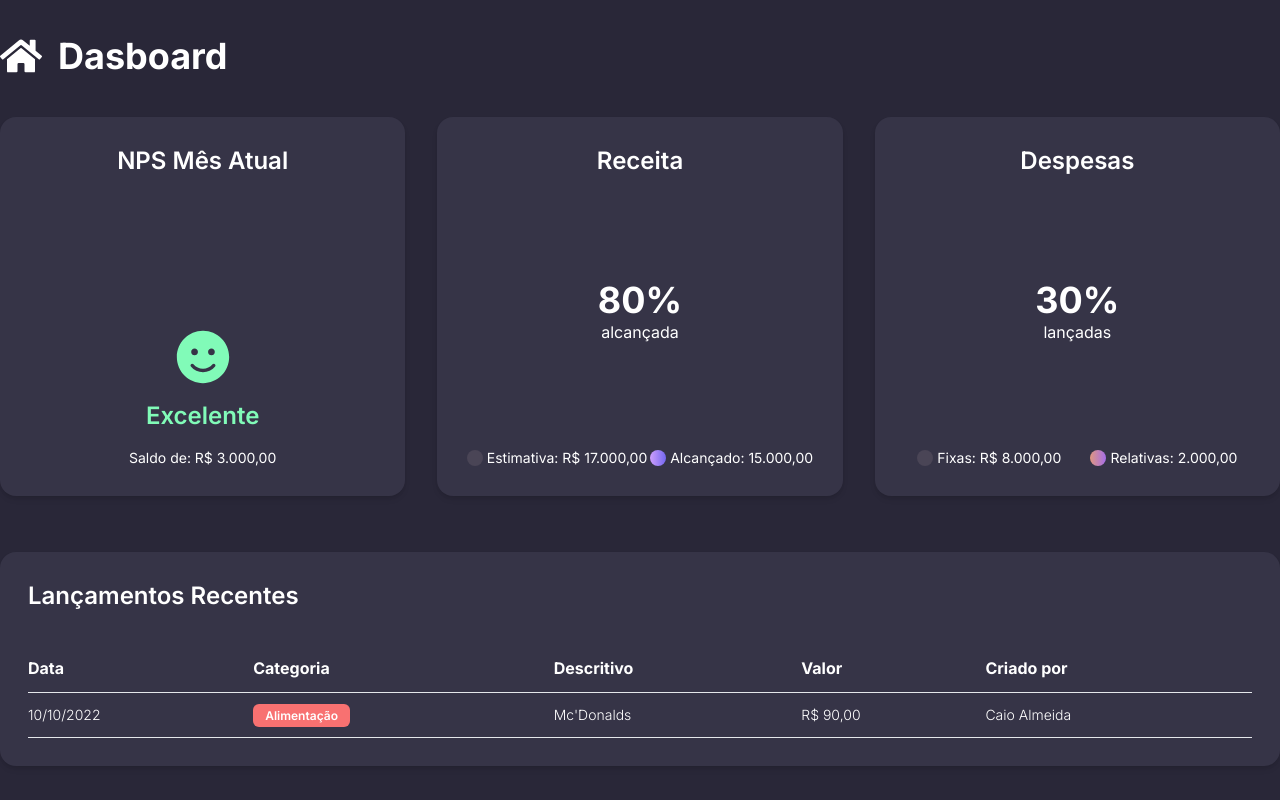
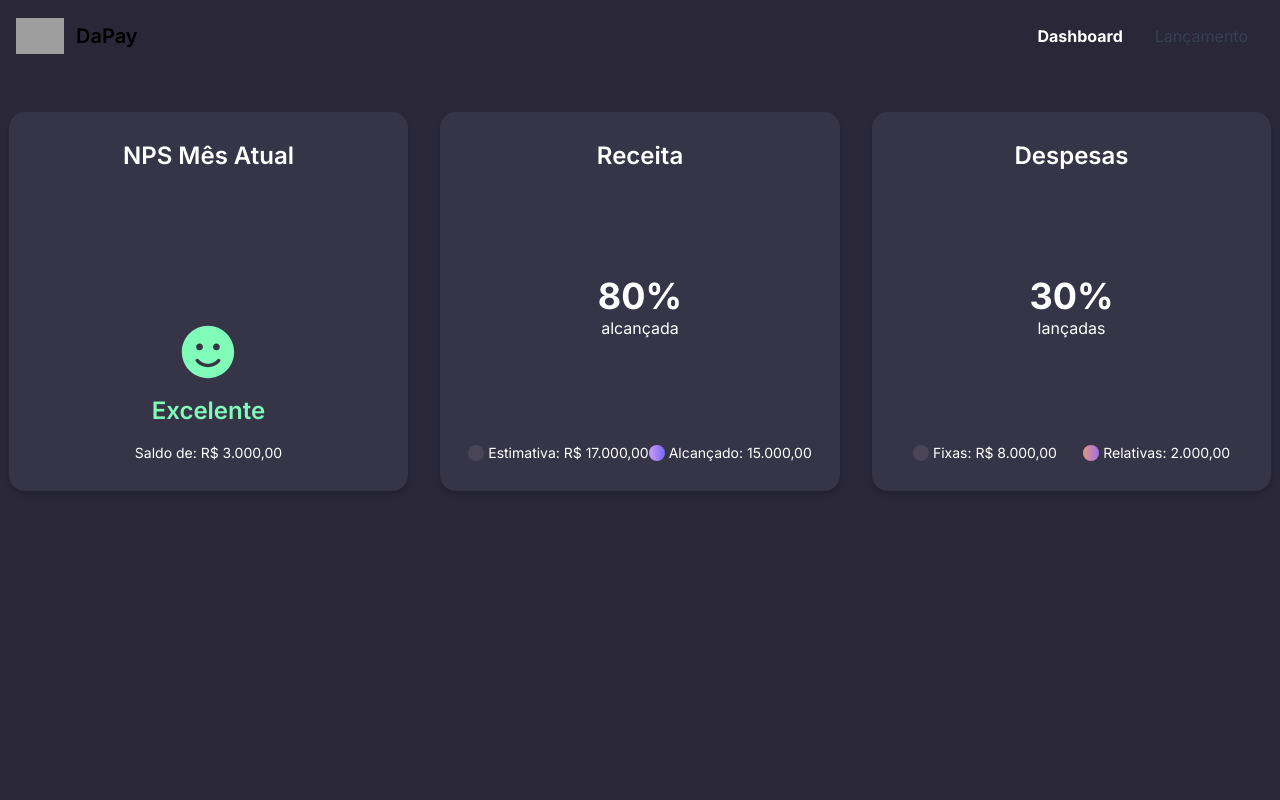
Before and after one commit to caioorg/da-pay-web, a React (Vite) app: page / in a window 1280 px wide. Built offline with nearby package versions, Linux system fonts and the light colour scheme; grey boxes are pictures that could not be loaded.

Commit message:
fix: adding layout base

```diff
--- /dev/null
+++ b/src/common/components/BarsGraph/index.css
@@ -0,0 +1,10 @@
+.bars {
+    height: var(--bars);
+    animation: up 1.4s;
+}
+
+@keyframes up {
+    0% {
+        height: 0;
+    }
+}
--- /dev/null
+++ b/src/common/components/BarsGraph/index.tsx
@@ -0,0 +1,25 @@
+import React from 'react';
+import './index.css'
+
+type BarsGraphProps = {
+    indicators: { name: string, percent: string }[]
+}
+
+const BarsGraph: React.FC<BarsGraphProps> = ({ indicators }) => {
+    return (
+        <div className='flex gap-14 items-end'>
+            {indicators.map((indicator, index) => (
+                <div key={index} className='flex items-center flex-col gap-1' title={indicator.name}>
+                    <div className='w-4 rounded-full bg-gradient-to-r from-[#90F7EC] to-[#32CCBC] bars cursor-pointer' style={{ '--bars': indicator.percent } as React.CSSProperties} />
+                    <p className='text-sm font-medium'>{indicator.name}</p>
+                </div>
+            ))}
+
+            {!indicators?.length && (
+                <div>Ops!</div>
+            )}
+        </div>
+    )
+}
+
+export default BarsGraph;
--- a/src/common/components/CircleGraph/index.css
+++ b/src/common/components/CircleGraph/index.css
@@ -1,10 +1,11 @@
 .circle-graph {
-    --percent: 0
+    --circle: 0
 }
 
 .circle-graph circle {
     stroke-dasharray: 618;
     stroke-dashoffset: 618;
+    stroke-width: var(--stroke);
 }
 
 .circle-graph circle:nth-child(1) {
@@ -12,7 +13,7 @@
 }
 
 .circle-graph circle:nth-child(2) {
-    stroke-dashoffset: calc(618 - (618 * var(--percent)) / 100);
+    stroke-dashoffset: calc(618 - (618 * var(--circle)) / 100);
     stroke-linecap: round;
     animation: progress 1s ease-in-out backwards;
     animation-delay: 1s;
--- a/src/common/components/CircleGraph/index.tsx
+++ b/src/common/components/CircleGraph/index.tsx
@@ -15,10 +15,10 @@ type CircleGraphProps = {
 
 const CircleGraph: React.FC<CircleGraphProps> = ({ height, width, borderPixel, defaultColor, id, primaryColor, secondaryColor, percent, content }) => {
   return (
-    <div className='relative'>
-      <svg viewBox='0 0 232 232' className={`w-${width} h-${height} -rotate-90 circle-graph`} style={{ '--percent': percent } as React.CSSProperties}>
-          <circle r='98.5' cx='50%' cy='50%' opacity='0.1' stroke={defaultColor} className={`stroke-[${borderPixel}px] fill-none`} />
-          <circle r='98.5' cx='50%' cy='50%' stroke={`url(#${id})`} className={`stroke-[${borderPixel}px] fill-none`}  />
+    <div className={`w-${width} h-${height} relative`}>
+      <svg viewBox='0 0 232 232' className={`w-${width} h-${height} -rotate-90 circle-graph`} style={{ '--circle': percent, '--stroke': borderPixel } as React.CSSProperties}>
+          <circle r='98.5' cx='50%' cy='50%' opacity='0.1' stroke={defaultColor} className={`fill-none`} />
+          <circle r='98.5' cx='50%' cy='50%' stroke={`url(#${id})`} className={`fill-none`}  />
           <defs>
           <linearGradient id={id} x1='-9' y1='82' x2='145' y2='178' gradientUnits='userSpaceOnUse'>
               <stop stopColor={primaryColor} />
@@ -31,7 +31,6 @@ const CircleGraph: React.FC<CircleGraphProps> = ({ height, width, borderPixel, d
         {content && <p>{content}</p>}
       </div>
     </div>
-
   )
 }
 
--- /dev/null
+++ b/src/common/components/Layout/index.tsx
@@ -0,0 +1,42 @@
+import React from 'react';
+import { Outlet, Link } from 'react-router-dom';
+
+const Layout: React.FC = () => {
+    return (
+        <>
+            <header className='mb-10'>
+                <nav className="px-2 sm:px-4 py-2.5">
+                    <div className="container flex flex-wrap items-center justify-between mx-auto">
+                        <Link to="/" className="flex items-center">
+                            <img src="https://flowbite.com/docs/images/logo.svg" className="h-6 mr-3 sm:h-9" />
+                            <span className="self-center text-xl font-semibold whitespace-nowrap dark:text-white">DaPay</span>
+                        </Link>
+                        <button data-collapse-toggle="navbar-default" type="button" className="inline-flex items-center p-2 ml-3 text-sm text-gray-500 rounded-lg md:hidden hover:bg-gray-100 focus:outline-none focus:ring-2 focus:ring-gray-200 dark:text-gray-400 dark:hover:bg-gray-700 dark:focus:ring-gray-600" aria-controls="navbar-default" aria-expanded="false">
+                            <span className="sr-only">Open main menu</span>
+                            <svg className="w-6 h-6" aria-hidden="true" fill="currentColor" viewBox="0 0 20 20" xmlns="http://www.w3.org/2000/svg"><path fill-rule="evenodd" d="M3 5a1 1 0 011-1h12a1 1 0 110 2H4a1 1 0 01-1-1zM3 10a1 1 0 011-1h12a1 1 0 110 2H4a1 1 0 01-1-1zM3 15a1 1 0 011-1h12a1 1 0 110 2H4a1 1 0 01-1-1z" clip-rule="evenodd"></path></svg>
+                        </button>
+                        <div className="hidden w-full md:block md:w-auto" id="navbar-default">
+                            <ul className="flex flex-col p-4 mt-4 border border-gray-100 rounded-lg md:flex-row md:space-x-8 md:mt-0 md:text-sm md:font-medium md:border-0">
+                                <li>
+                                    <Link to='/' className="block py-2 pl-3 pr-4 text-white font-bold rounded md:bg-transparent md:p-0" aria-current="page">
+                                        Dashboard
+                                    </Link>
+                                </li>
+                                <li>
+                                    <Link to="/lancamento" className="block py-2 pl-3 pr-4 text-gray-700 rounded hover:bg-gray-100 md:hover:bg-transparent md:border-0 md:hover:text-blue-700 md:p-0 dark:text-gray-400 md:dark:hover:text-white dark:hover:bg-gray-700 dark:hover:text-white md:dark:hover:bg-transparent">
+                                        Lançamento
+                                    </Link>
+                                </li>
+                            </ul>
+                        </div>
+                    </div>
+                </nav>
+            </header>
+            <main className='container m-auto'>
+                <Outlet />
+            </main>
+        </>
+    )
+}
+
+export default Layout;
--- a/src/pages/Dashboard/index.tsx
+++ b/src/pages/Dashboard/index.tsx
@@ -1,13 +1,11 @@
 import { FaSmile, FaHome } from 'react-icons/fa'
 import CircleGraph from '@/common/components/CircleGraph';
-import TableEntry from '@/common/components/TableEntry';
+import BarsGraph from '@/common/components/BarsGraph';
 
 const Dashboard: React.FC = () => {
 
   return (
-    <div className='w-full h-full flex items-center text-white'>
-      <div className='container m-auto'>
-        <h1 className='text-4xl font-bold mb-10 flex items-center gap-4'><FaHome size={42} /> Dasboard</h1>
+    <div className='w-full h-full flex items-center text-white flex-col'>
       <div className='grid grid-cols-3 gap-8 mb-14'>
         <div className='bg-[#363447] p-7 rounded-2xl flex flex-col items-center justify-between shadow-md min-h-[379px]'>
           <span className='text-2xl font-semibold'>NPS Mês Atual</span>
@@ -23,10 +21,10 @@ const Dashboard: React.FC = () => {
             content='alcançada'
             percent='80'
             id='circle-received'
-              width='72'
-              height='72'
+            width='52'
+            height='52'
             defaultColor='#D9D9D9'
-              borderPixel='35'
+            borderPixel='20'
             primaryColor='#CE9FFC'
             secondaryColor='#7367F0'
           />
@@ -48,10 +46,10 @@ const Dashboard: React.FC = () => {
             content='lançadas'
             percent='30'
             id='circle-sell'
-              width='72'
-              height='72'
+            width='52'
+            height='52'
             defaultColor='#D9D9D9'
-              borderPixel='35'
+            borderPixel='20'
             primaryColor='#DF9780'
             secondaryColor='#A66DE9'
           />
@@ -68,11 +66,6 @@ const Dashboard: React.FC = () => {
           </div>
         </div>
       </div>
-        <div className='bg-[#363447] p-7 rounded-2xl shadow-md'>
-          <h2 className='text-2xl font-semibold mb-8'>Lançamentos Recentes</h2>
-          <TableEntry resume />
-        </div>
-      </div>
     </div>
   )
 }
--- /dev/null
+++ b/src/pages/Entry/index.tsx
@@ -0,0 +1,8 @@
+import React from 'react';
+import TableEntry from '@/common/components/TableEntry';
+
+const Entry: React.FC = () => {
+  return <TableEntry />
+}
+
+export default Entry;
--- a/src/routes/privates.routes.tsx
+++ b/src/routes/privates.routes.tsx
@@ -1,13 +1,18 @@
 import {  Routes, Route } from 'react-router-dom'
 import { lazy } from 'react'
+import Layout from '@/common/components/Layout'
 
 const DashBoard = lazy(() => import('@/pages/Dashboard'))
+const Entry = lazy(() => import('@/pages/Entry'))
 
 
 const PrivateRoutes: React.FC = () => {
   return (
     <Routes>
-      <Route path='/' element={<DashBoard />} />
+      <Route element={<Layout />}>
+        <Route path='/' element={<DashBoard />} />
+        <Route path='/lancamento' element={<Entry />} />
+      </Route>
     </Routes>
   )
 }
```
Lines whose indentation alone changed are shown as unchanged.
